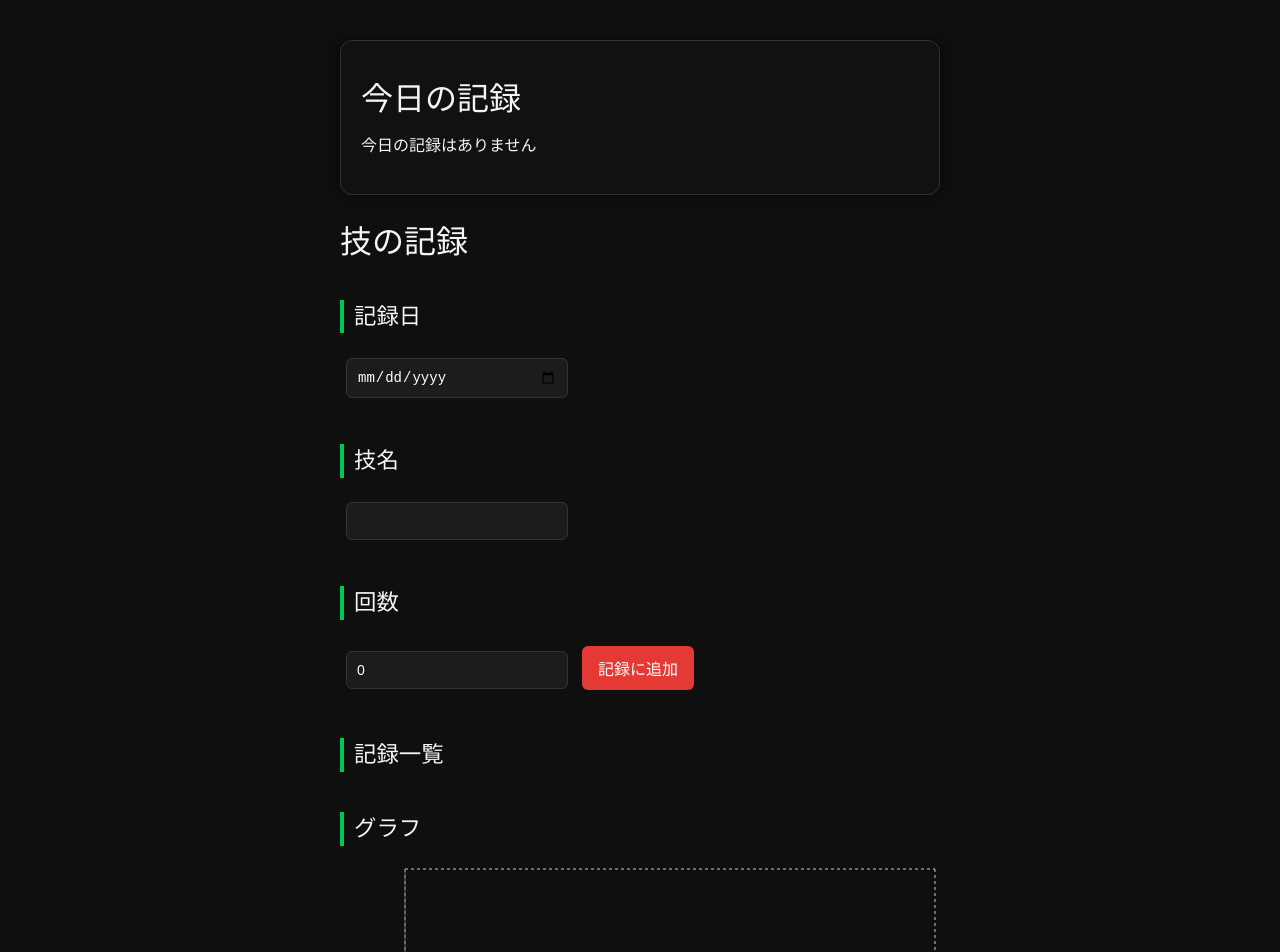
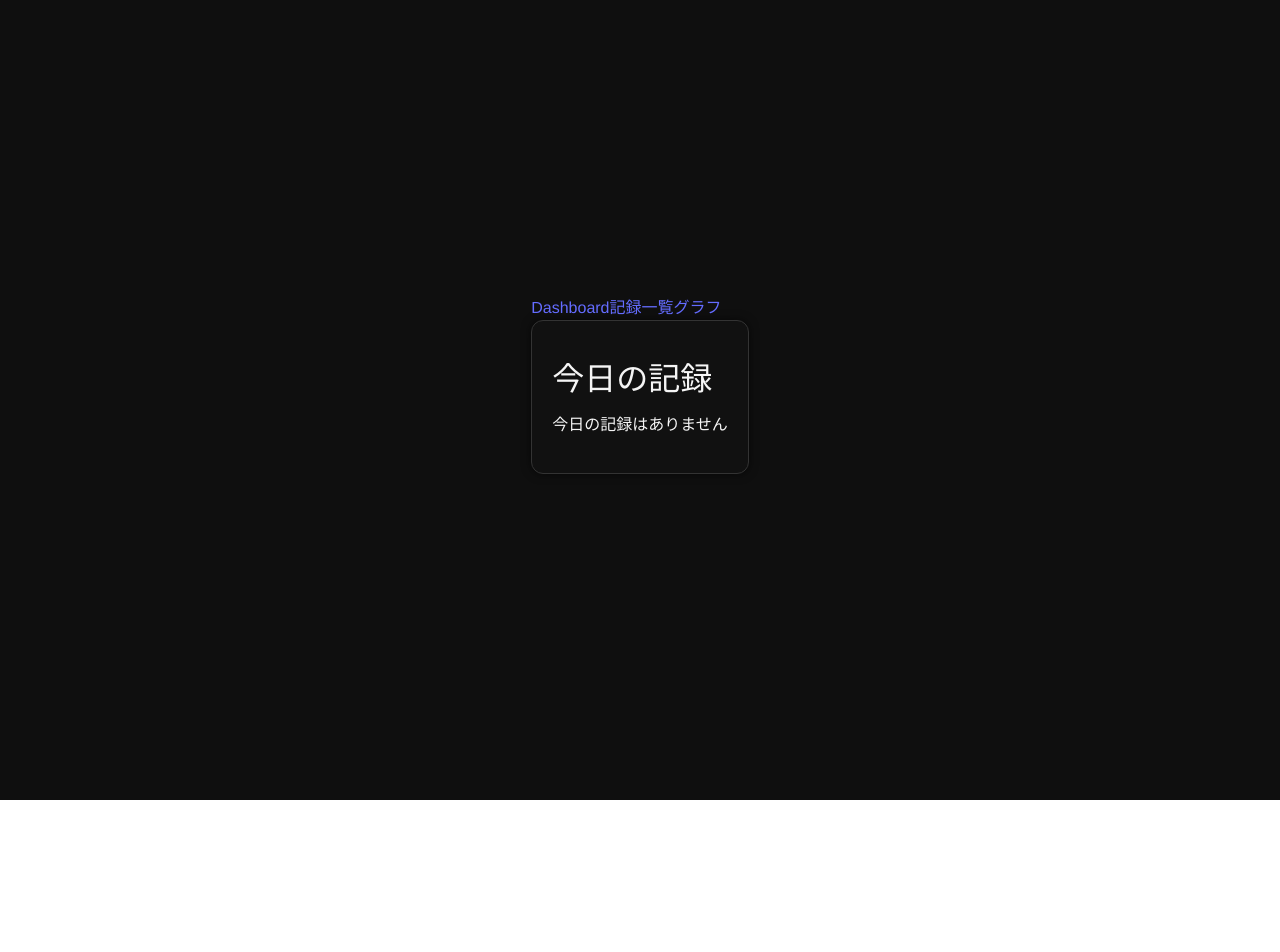
Before and after one commit to kdaito213/Ascendary-react, a React (Vite) app: page / in a window 1280 px wide. Shown: the top 952 px of the page. After the commit the page ends 800 px from the top, so only its background shows below. Built offline with nearby package versions, Linux system fonts and the light colour scheme.

Commit message:
feature: page-routing

```diff
--- a/src/App.jsx
+++ b/src/App.jsx
@@ -1,66 +1,55 @@
 import { useState , useEffect } from 'react'
+import { BrowserRouter, Routes, Route, Link } from 'react-router-dom'
 import './App.css'
 import Add from './Add.jsx'
 import Graph from "./Graph.jsx"
 import Dashboard from "./Dashboard.jsx"
-
-// localStorage.clear
+import Records  from './Records.jsx'
 
 function App() {
+
   const [record, setRecord] = useState(() => {
     const savedRecord = localStorage.getItem("record")
     if(savedRecord){
       return JSON.parse(savedRecord)
     }
-    return[]
+    return []
   })
 
   function addRecord(newRecord){
     setRecord([...record, newRecord])
   }
 
-  // ローカルストレージに保存
   useEffect(() => {
     localStorage.setItem("record", JSON.stringify(record))
-  }, [record]);
+  }, [record])
 
-  // 重複する技名をまとめる
-  function getRecordsByName(name){
-    let result=[]
-    for(let i= 0; i<record.length; i++){
-      if(record[i].name == name){
-        result.push(record[i])
+  function deleteRecord(index){
+    let newRecord=[]
+    for(let i=0;i<record.length;i++){
+      if(i!==index){
+        newRecord.push(record[i])
       }
     }
-    return result
+    setRecord(newRecord)
   }
 
-  // 技名だけ一覧を作る
+  // 技名一覧
   function getSkillNames(){
-    let names = []
-    for(let i =0; i<record.length; i++){
+    let names=[]
+    for(let i=0;i<record.length;i++){
       if(!names.includes(record[i].name)){
         names.push(record[i].name)
       }
     }
     return names
   }
-  // 削除関数
-  function deleteRecord(index){
-    let newRecord=[]
 
-    for(let i=0; i<record.length; i++){
-      if(i !== index){
-        newRecord.push(record[i])
-      }
-    }
+  let skills = getSkillNames()
 
-    setRecord(newRecord)
-  }
-
-  // グラフに変換
+  // グラフ用データ
   function makeGraphData(){
-    let dates = []
+    let dates=[]
 
     for(let i=0;i<record.length;i++){
       if(!dates.includes(record[i].date)){
@@ -68,18 +57,17 @@ function App() {
       }
     }
 
-    // 日付順に
     dates.sort()
 
-    let data = []
+    let data=[]
 
     for(let i=0;i<dates.length;i++){
 
-      let obj = {date: dates[i]}
+      let obj={date:dates[i]}
 
       for(let j=0;j<record.length;j++){
-        if(record[j].date === dates[i]){
-          obj[record[j].name] = record[j].score
+        if(record[j].date===dates[i]){
+          obj[record[j].name]=record[j].score
         }
       }
 
@@ -88,42 +76,55 @@ function App() {
 
     return data
   }
+
   let graphData = makeGraphData()
 
-  // 一覧表示
-  let list=[]
-  let skills = getSkillNames()
+  return(
 
-  for(let i=0; i<skills.length; i++){
-    let skillName = skills[i]
-    let records = getRecordsByName(skillName)
+  <BrowserRouter>
 
-    list.push(
-      <h3 key={"skill"+i}>{skillName}</h3>
-    )
+  <nav>
+    <Link to="/">Dashboard</Link>
+    <Link to="/add">記録</Link>
+    <Link to="/records">一覧</Link>
+    <Link to="/graph">グラフ</Link>
+  </nav>
 
-    for(let j=0; j<record.length; j++){
+  <Routes>
 
-      if(record[j].name === skillName){
-        list.push(
-          <div key={j}>
-            {record[j].date}：{record[j].score}回
-            <button onClick={()=>deleteRecord(j)}>削除</button>
-          </div>
-        )
-      }
+  <Route
+    path="/"
+    element={<Dashboard record={record}/>}
+  />
+
+  <Route
+    path="/add"
+    element={<Add onAdd={addRecord}/>}
+  />
+
+  <Route
+    path="/records"
+    element={
+      <Records
+        record={record}
+        deleteRecord={deleteRecord}
+      />
     }
-  }
+  />
 
-  return(
-    <div>
-      <Dashboard record={record}/>
-      <Add onAdd={addRecord}/>
-      <h2>記録一覧</h2>
-      {list}
-      <h2>グラフ</h2>
-      <Graph data={graphData} skills={skills}/>
-    </div>
+  <Route
+    path="/graph"
+    element={
+      <Graph
+        data={graphData}
+        skills={skills}
+      />
+    }
+  />
+
+  </Routes>
+
+  </BrowserRouter>
   )
 }
 
--- /dev/null
+++ b/src/Records.jsx
@@ -0,0 +1,39 @@
+function Records({ record, deleteRecord }) {
+    let list = []
+    let skills = []
+
+    for (let i = 0; i < record.length; i++) {
+        if (!skills.includes(record[i].name)) {
+            skills.push(record[i].name)
+        }
+    }
+
+    for (let i = 0; i < skills.length; i++) {
+        let skillName = skills[i]
+
+        list.push(
+            <h3 key={"skill" + i}>{skillName}</h3>
+        )
+
+        for (let j = 0; j < record.length; j++) {
+            if (record[j].name === skillName) {
+                list.push(
+                    <div key={j}>
+                        {record[j].date}：{record[j].score}回
+                        <button onClick={() => deleteRecord(j)}>削除</button>
+                    </div>
+                )
+            }
+        }
+    }
+
+    return (
+        <div>
+            <h2>記録一覧</h2>
+            {list}
+        </div>
+    )
+
+}
+
+export default Records
```
